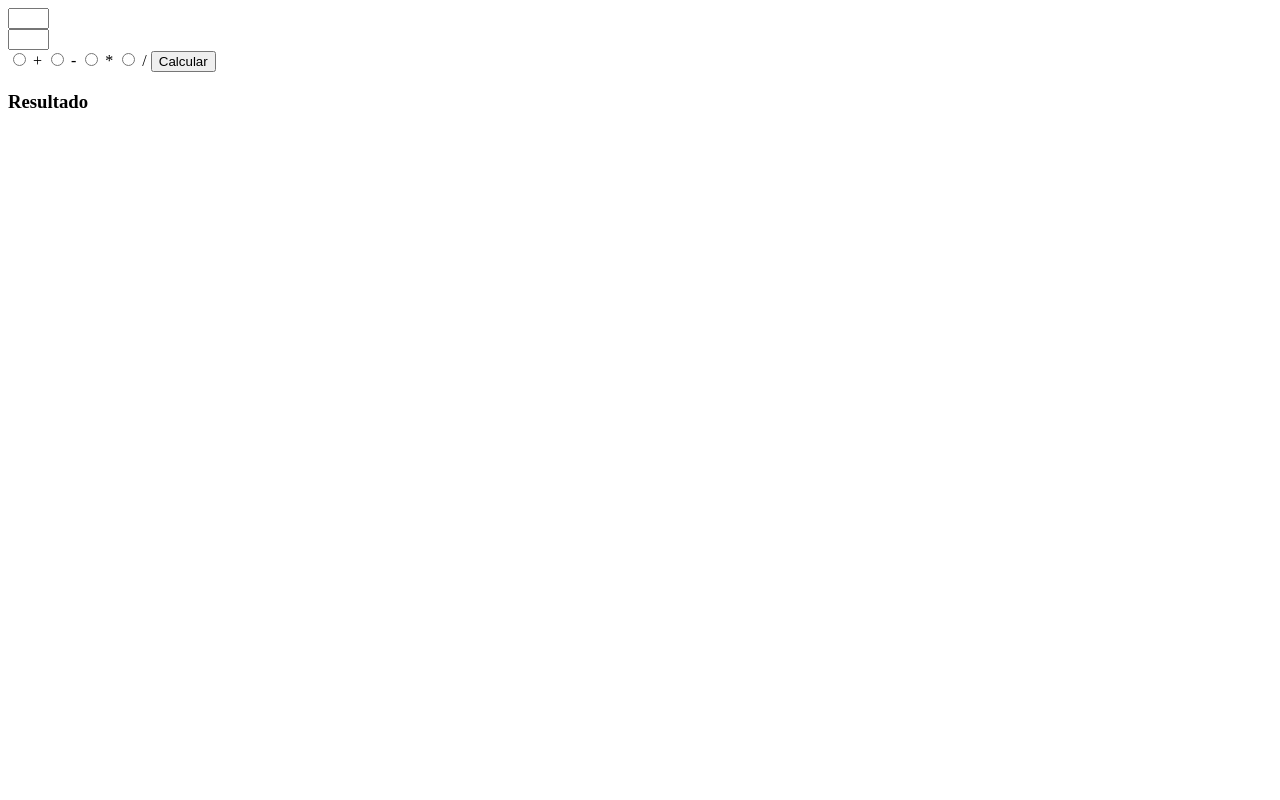
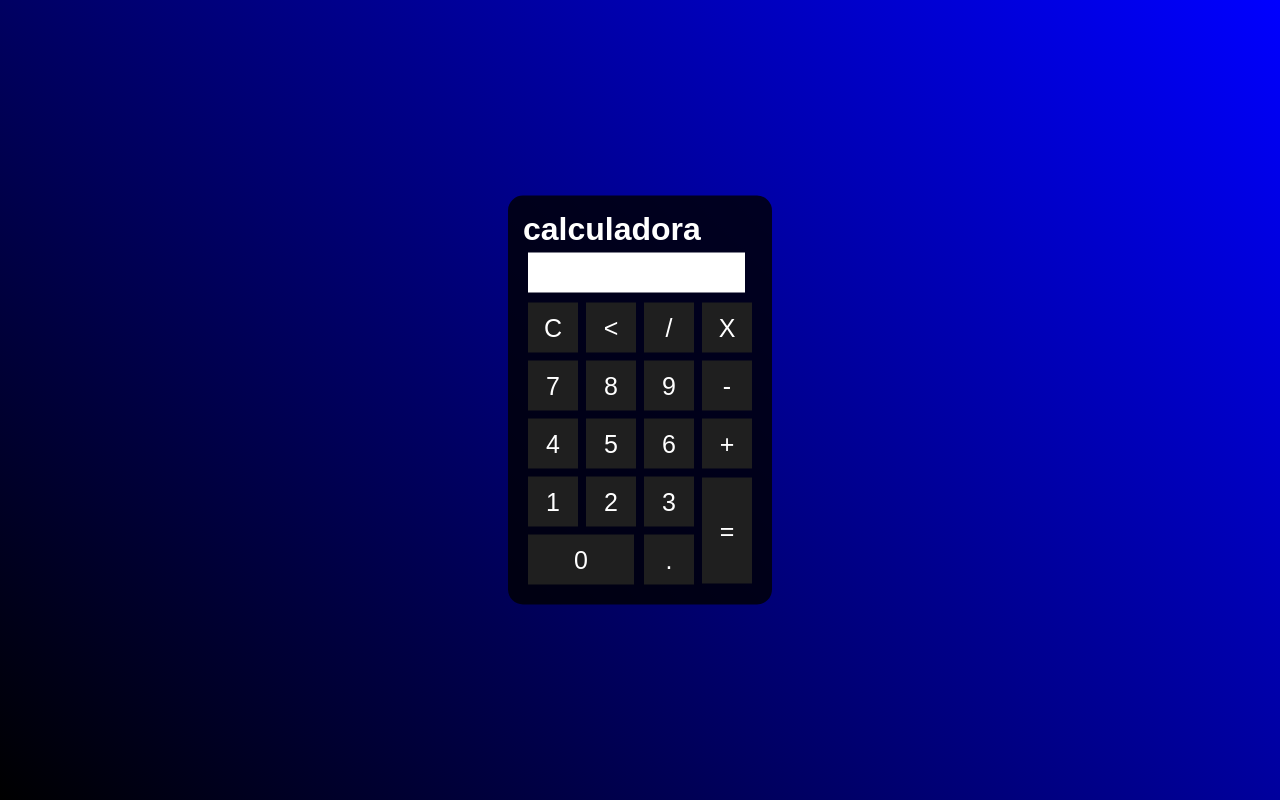
Before and after one commit to vitorgabriel2006/calculadora-func, a plain HTML site: page basicas.html in a window 1280 px wide. Drawn offline with Linux system fonts and the light colour scheme.

Commit message:
terminando

```diff
--- a/basicas.html
+++ b/basicas.html
@@ -4,26 +4,64 @@
     <meta charset="UTF-8">
     <meta http-equiv="X-UA-Compatible" content="IE=edge">
     <meta name="viewport" content="width=device-width, initial-scale=1.0">
+    <link rel="stylesheet" href="css/style.css" type="text/css">
     <title>Equações básicas</title>
 </head>
 <script src="js/funcoes.js" type="text/javascript"> </script>
 <body>
-    <input type="text" id="num1" size="2"> <br>
-    <input type="text" id="num2" size="2"> <br>
-    <input type="radio" name="opt" value="+"> +
-    <input type="radio" name="opt" value="-"> -
-    <input type="radio" name="opt" value="*"> *
-    <input type="radio" name="opt" value="/"> /
-    <button onclick="basicas()">Calcular</button>
+    <div class="fundo">
+        <div class="calculadora">
+           <h1>calculadora</h1>
+           <p id="resultado"></p>
+           <table>
+               <tr>
+                   <td> <button class="botao" onclick="clean()">C</button></td>
+                   <td> <button class="botao" onclick="back()"><</button></td>
+                   <td> <button class="botao" onclick="insert('/')">/</button></td>
+                   <td> <button class="botao" onclick="insert('*')">X</button></td>
 
-<br>
 
-<h3>Resultado</h3>
-<!-- Mostrar aqui o resultado-->
 
-<p id="mostrar-resultado">
+               </tr>
 
-</p>
+               <tr>
+                   <td> <button class="botao" onclick="insert('7')">7</button></td>
+                   <td> <button class="botao" onclick="insert('8')">8</button></td>
+                   <td> <button class="botao" onclick="insert('9')">9</button></td>
+                   <td> <button class="botao" onclick="insert('-')">-</button></td>
+
+
+
+               </tr>
+
+               <tr>
+                   <td> <button class="botao" onclick="insert('4')">4</button></td>
+                   <td> <button class="botao" onclick="insert('5')">5</button></td>
+                   <td> <button class="botao" onclick="insert('6')">6</button></td>
+                   <td> <button class="botao" onclick="insert('+')">+</button></td>
+
+
+
+               </tr>
+
+               <tr>
+                   <td> <button class="botao" onclick="insert('1')">1</button></td>
+                   <td> <button class="botao" onclick="insert('2')">2</button></td>
+                   <td> <button class="botao" onclick="insert('3')">3</button></td>
+                   <td rowspan= "2"> <button class="botao" onclick="calcular()" style="height: 106px;">=</button></td>
+
+
+
+               </tr>
+
+               <tr>
+                   <td colspan="2"> <button class="botao" onclick="insert('0')" style="width: 106px;">0</button></td>
+                   <td> <button class="botao" onclick="insert('.')">.</button></td>
+               </tr>
+           </table>
+        </div>
+
+       </div>
 
 </body>
 </html>
--- a/css/style.css
+++ b/css/style.css
@@ -2,3 +2,53 @@
     border-color: #000000;
     border-radius: 6px;
 }
+
+*{
+    margin: 0;
+    padding: 0;
+
+}
+
+.fundo{
+    background-image: linear-gradient(45deg, black, blue);
+    height: 100vh;
+    color: white;
+    font-family: Arial, Helvetica, sans-serif;
+}
+
+.calculadora{
+    position: absolute;
+    background-color: rgba(0, 0, 0, 0.8);
+    top: 50%;
+    left: 50%;
+    transform: translate(-50%, -50%);
+    border-radius: 15px;
+    padding: 15px;
+
+}
+
+.botao{
+    width: 50px;
+    height: 50px;
+    font-size: 25px;
+    cursor: pointer;
+    background-color: rgb(31, 31, 31);
+    border: none;
+    color: #ffffff;
+    margin: 3px;
+}
+
+.botao:hover{
+    background-color: black;
+}
+
+#resultado{
+    width: 207px;
+    background-color: white;
+    height: 30px;
+    margin: 5px;
+    font-size: 25px;
+    color: black;
+    text-align: right;
+    padding: 5px;
+}
--- a/js/funcoes.js
+++ b/js/funcoes.js
@@ -30,16 +30,6 @@ function Calculadora(){
     }
 }
 
-function basicas(){
-    num1 = document.getElementById("num1").value;
-    num2 = document.getElementById("num2").value;
-    operador = document.querySelector("input[name=opt]:checked").value;
-
-    resultado = eval(parseFloat(num1) + operador + parseInt(num2));
-
-    document.getElementById("mostrar-resultado").innerHTML = resultado;
-
-}
 
 function potencia(){
     num1 = document.getElementById("num1").value;
@@ -71,3 +61,27 @@ function area(){
 
 
 }
+
+function insert(num){
+    var numero = document.getElementById('resultado').innerHTML;
+    document.getElementById('resultado').innerHTML = numero + num
+   }
+
+   function clean(){
+       document.getElementById('resultado').innerHTML = "";
+   }
+
+   function back(){
+       var resultado = document.getElementById('resultado').innerHTML;
+       document.getElementById('resultado').innerHTML = resultado.substring(0, resultado.length -1);
+   }
+
+   function calcular(){
+      var resultado = document.getElementById('resultado').innerHTML;
+      if(resultado){
+         document.getElementById('resultado').innerHTML = eval(resultado);
+      }
+      else{
+       document.getElementById('resultado').innerHTML = "nada..."
+      }
+   }
```
